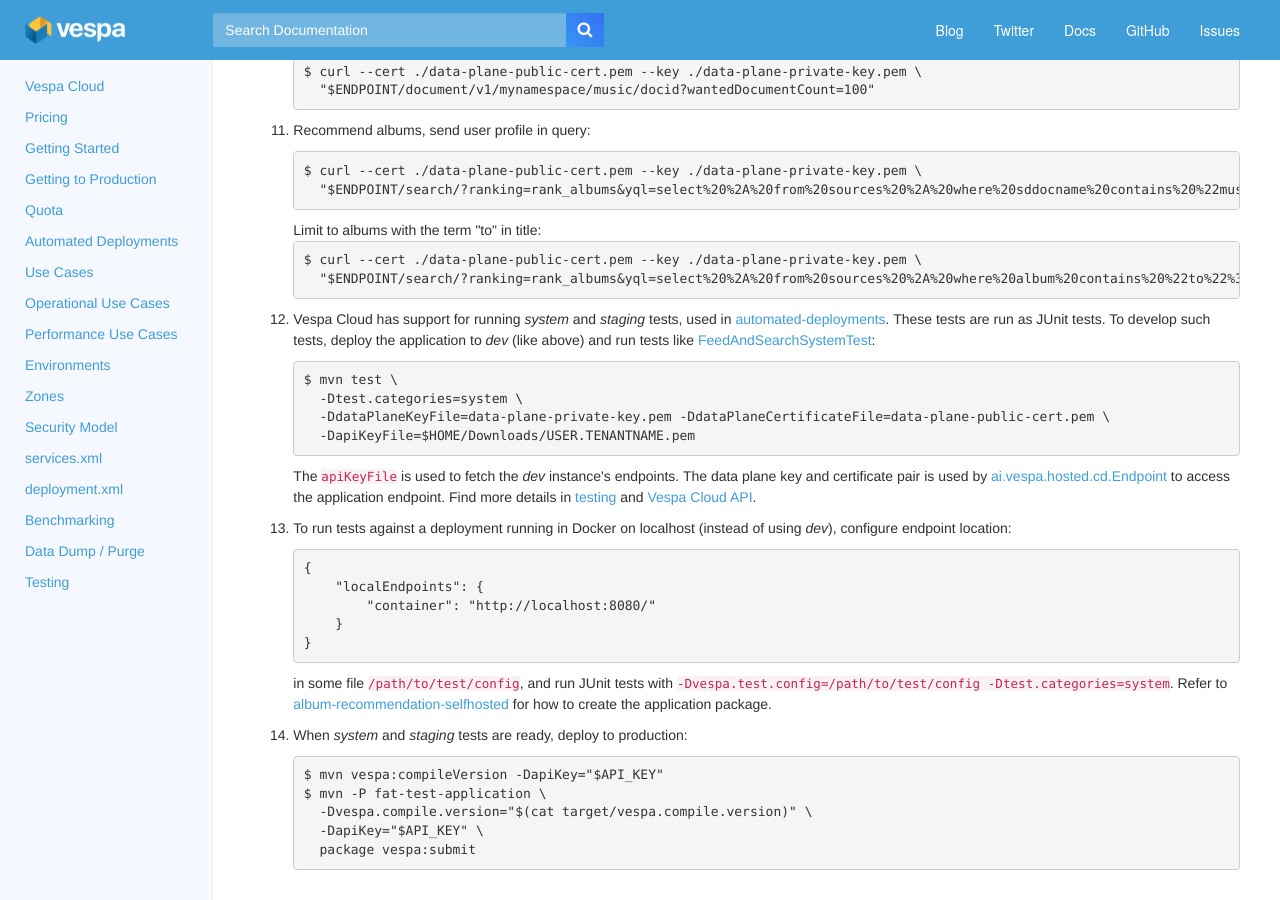
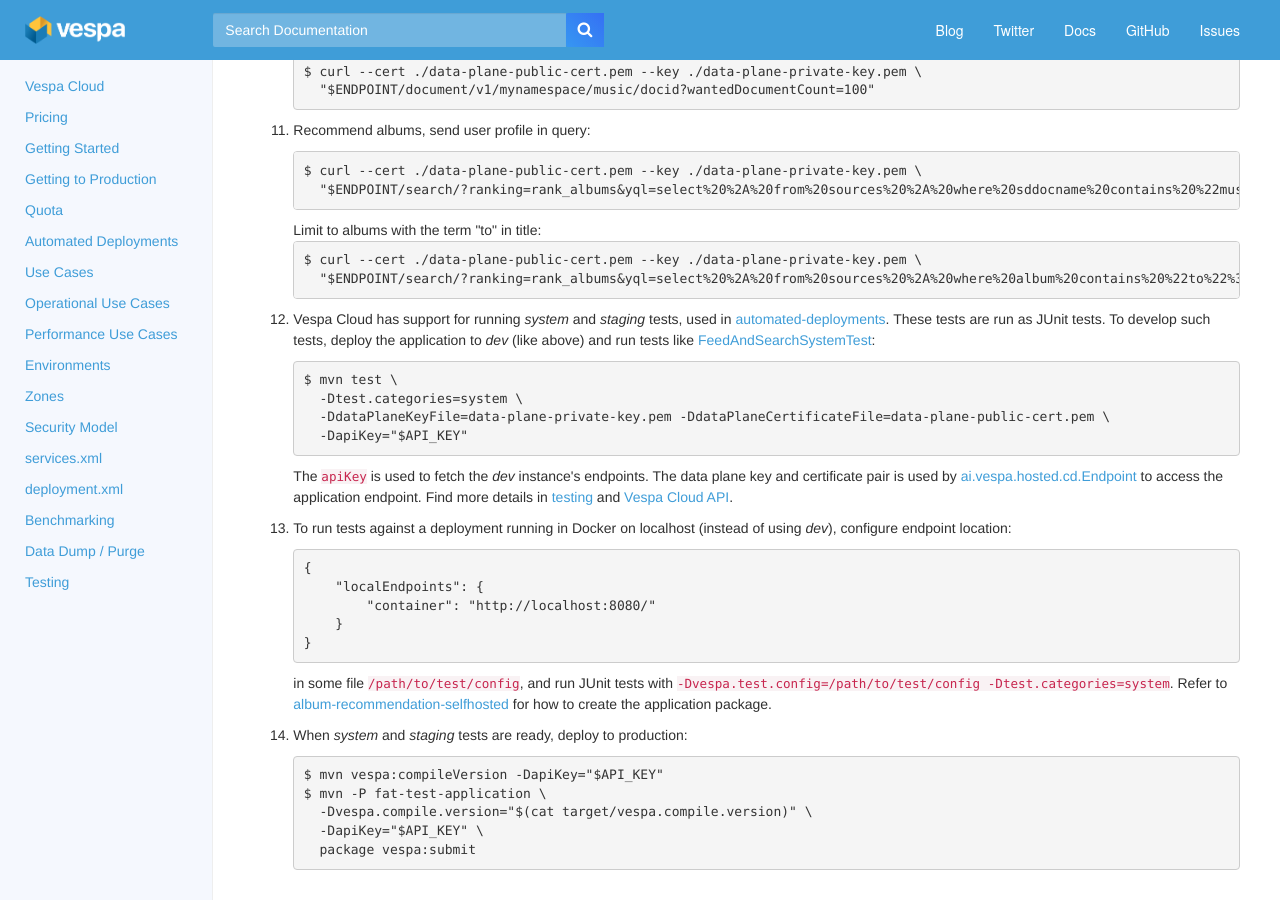
Before and after one commit to vespa-engine/cloud, a Jekyll site: the page built from getting-started-custom-code.html, in a window 1280 px wide and 900 px high, scrolled down 1378 px. Built offline with Jekyll 4.4.1, drawn with Linux system fonts in a browser that asks for light colours.

Commit message:
test the test step

```diff
--- a/getting-started-custom-code.html
+++ b/getting-started-custom-code.html
@@ -118,21 +118,13 @@ $ curl --cert ./data-plane-public-cert.pem --key ./data-plane-private-key.pem \
     To develop such tests, deploy the application to <em>dev</em> (like above) and run tests like
     <a href="https://github.com/vespa-engine/sample-apps/blob/master/vespa-cloud/album-recommendation-java/src/test/java/ai/vespa/example/album/FeedAndSearchSystemTest.java">
     FeedAndSearchSystemTest</a>:
-<pre>
-$ mvn test \
-  -Dtest.categories=system \
-  -DdataPlaneKeyFile=data-plane-private-key.pem -DdataPlaneCertificateFile=data-plane-public-cert.pem \
-  -DapiKeyFile=$HOME/Downloads/USER.TENANTNAME.pem
-</pre>
-<!-- Does not work yet
-<pre data-test="exec">
+<pre data-test="exec" data-test-assert-contains="BUILD SUCCESS">
 $ mvn test \
   -Dtest.categories=system \
   -DdataPlaneKeyFile=data-plane-private-key.pem -DdataPlaneCertificateFile=data-plane-public-cert.pem \
   -DapiKey="$API_KEY"
 </pre>
--->
-    The <code>apiKeyFile</code> is used to fetch the <em>dev</em> instance's endpoints.
+    The <code>apiKey</code> is used to fetch the <em>dev</em> instance's endpoints.
     The data plane key and certificate pair is used by
     <a href="https://github.com/vespa-engine/vespa/blob/master/tenant-cd/src/main/java/ai/vespa/hosted/cd/Endpoint.java">ai.vespa.hosted.cd.Endpoint</a>
     to access the application endpoint.
```
